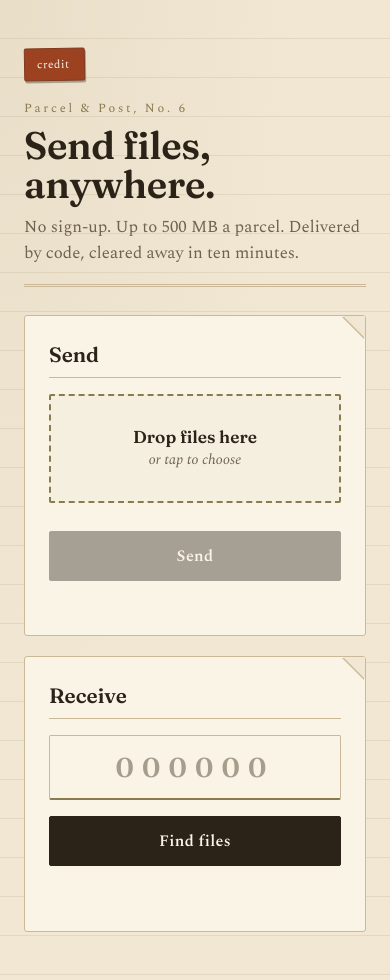
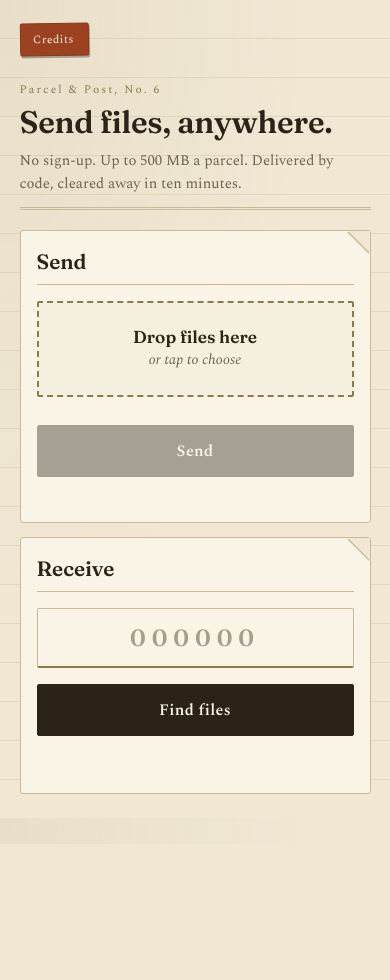
Before and after one commit to aditya8975/SharePort, a website: page public/index.html in a window 390 px wide. After the commit the page ends 844 px from the top, so only its background shows below. Drawn offline with nearby package versions, Linux system fonts and the light colour scheme.

Commit message:
Update index.html

```diff
--- a/public/index.html
+++ b/public/index.html
@@ -2,7 +2,7 @@
 <html lang="en">
 <head>
 <meta charset="utf-8">
-<meta name="viewport" content="width=device-width, initial-scale=1">
+<meta name="viewport" content="width=device-width, initial-scale=1, viewport-fit=cover">
 <title>SharePort — send files with a code</title>
 <link rel="preconnect" href="https://fonts.googleapis.com">
 <link rel="preconnect" href="https://fonts.gstatic.com" crossorigin>
@@ -17,47 +17,57 @@
   :root{ --paper:#1C1711; --card:#241E15; --ink:#EEE4CC; --muted:#AE9E80;
          --rust:#D97A54; --brass:#B6A772; --line:#4A412E; --err:#E8886D; color-scheme:dark; }
 }
+:root{box-sizing:border-box}
+html{-webkit-text-size-adjust:100%}
 *{box-sizing:border-box}
 body{
-  margin:0;min-height:100vh;padding:48px 24px;
+  margin:0;min-height:100%;
+  padding:clamp(20px,6vw,48px) clamp(14px,5vw,24px);
+  padding-top:max(clamp(20px,6vw,48px), env(safe-area-inset-top));
+  padding-bottom:max(clamp(20px,6vw,48px), env(safe-area-inset-bottom));
   background:var(--paper);color:var(--ink);
   background-image:
     repeating-linear-gradient(transparent 0 38px, color-mix(in srgb, var(--brass) 14%, transparent) 38px 39px),
     radial-gradient(ellipse at top left, color-mix(in srgb, var(--brass) 8%, transparent), transparent 55%);
   font-family:'Spectral',Georgia,serif;
   display:grid;place-items:start center;position:relative;
+  overflow-x:hidden;
 }
-main{width:100%;max-width:860px;position:relative}
+main{width:100%;max-width:860px;position:relative;margin-inline:auto}
+@media(min-width:1400px){main{max-width:980px}}
 
 /* corner stamp / credit */
 .credit{
-  position:absolute;top:-30px;right:-6px;
+  position:absolute;top:max(-30px, calc(-30px - env(safe-area-inset-top)));right:-6px;
   font-family:'Spectral',serif;font-size:.72rem;letter-spacing:.04em;
   color:var(--card);background:var(--rust);
   padding:7px 14px 7px 12px;border-radius:2px;
   text-decoration:none;transform:rotate(3deg);
   box-shadow:1px 2px 0 color-mix(in srgb, var(--ink) 35%, transparent);
   border:1px solid color-mix(in srgb, var(--ink) 25%, var(--rust));
+  max-width:min(78vw, 280px);overflow:hidden;text-overflow:ellipsis;white-space:nowrap;
 }
 .credit:hover{transform:rotate(0deg)}
 .credit:focus-visible{outline:2px solid var(--ink);outline-offset:2px}
-@media(max-width:600px){.credit{position:static;display:inline-block;margin-bottom:18px;transform:rotate(-1deg)}}
+@media(max-width:680px){.credit{position:static;display:inline-block;margin-bottom:18px;transform:rotate(-1deg);max-width:100%}}
 
-header{border-bottom:3px double var(--line);padding-bottom:18px;margin-bottom:28px}
-.mark{font-size:.78rem;letter-spacing:.22em;color:var(--brass);margin:0 0 8px}
+header{border-bottom:3px double var(--line);padding-bottom:clamp(12px,3vw,18px);margin-bottom:clamp(20px,5vw,28px)}
+.mark{font-size:.72rem;letter-spacing:.18em;color:var(--brass);margin:0 0 8px}
 h1{
   font-family:'Fraunces',serif;font-optical-sizing:auto;
-  font-size:clamp(2.4rem,6.4vw,3.8rem);font-weight:600;
-  letter-spacing:-.01em;line-height:1.02;margin:0 0 10px;
+  font-size:clamp(1.9rem,8vw,3.8rem);font-weight:600;
+  letter-spacing:-.01em;line-height:1.04;margin:0 0 10px;
+  word-break:break-word;
 }
-.sub{color:var(--muted);margin:0;font-size:1.05rem;max-width:46ch}
+.sub{color:var(--muted);margin:0;font-size:clamp(.92rem,2.6vw,1.05rem);max-width:46ch}
 
-.grid{display:grid;grid-template-columns:1fr 1fr;gap:20px}
-@media(max-width:720px){.grid{grid-template-columns:1fr}}
+.grid{display:grid;grid-template-columns:1fr 1fr;gap:clamp(14px,3vw,20px)}
+@media(max-width:680px){.grid{grid-template-columns:1fr}}
 
 section{
   background:var(--card);border:1px solid var(--line);border-radius:3px;
-  padding:26px 24px;position:relative;
+  padding:clamp(18px,4vw,26px) clamp(16px,4vw,24px);position:relative;
+  min-width:0;
 }
 section::before{
   content:'';position:absolute;top:0;right:0;width:0;height:0;
@@ -71,7 +81,7 @@ h2{
 }
 
 .drop{
-  border:2px dashed var(--brass);border-radius:2px;padding:30px 16px;
+  border:2px dashed var(--brass);border-radius:2px;padding:clamp(22px,6vw,30px) 16px;
   text-align:center;cursor:pointer;transition:.15s;background:color-mix(in srgb, var(--brass) 4%, transparent);
 }
 .drop:hover,.drop.over,.drop:focus-visible{border-color:var(--rust);background:color-mix(in srgb, var(--rust) 7%, transparent);outline:none}
@@ -79,14 +89,14 @@ h2{
 .drop span{color:var(--muted);font-size:.9rem;font-style:italic}
 
 .list{margin:12px 0 0;padding:0;list-style:none;font-size:.92rem}
-.list li{display:flex;justify-content:space-between;gap:10px;padding:8px 0;border-bottom:1px dotted var(--line)}
-.list li span:first-child{overflow:hidden;text-overflow:ellipsis;white-space:nowrap}
-.list li span:last-child,.list a{color:var(--muted);white-space:nowrap}
-.list a{color:var(--rust);font-weight:600;text-decoration:none;border-bottom:1px solid currentColor}
+.list li{display:flex;flex-wrap:wrap;justify-content:space-between;align-items:center;gap:6px 10px;padding:9px 0;border-bottom:1px dotted var(--line)}
+.list li span:first-child{overflow:hidden;text-overflow:ellipsis;white-space:nowrap;min-width:0;flex:1 1 140px}
+.list li span:last-child,.list a{color:var(--muted);white-space:nowrap;flex:0 0 auto}
+.list a{color:var(--rust);font-weight:600;text-decoration:none;border-bottom:1px solid currentColor;padding:4px 0}
 
 button{
   font-family:'Spectral',serif;font-weight:600;font-size:1rem;border:1px solid var(--ink);
-  border-radius:2px;padding:12px 20px;background:var(--ink);color:var(--card);
+  border-radius:2px;padding:13px 20px;min-height:48px;background:var(--ink);color:var(--card);
   cursor:pointer;width:100%;margin-top:16px;letter-spacing:.02em;transition:.15s;
 }
 button:hover:not(:disabled){background:var(--rust);border-color:var(--rust)}
@@ -98,19 +108,20 @@ button:focus-visible{outline:2px solid var(--rust);outline-offset:2px}
 
 .result{display:none;text-align:center}
 .code{
-  font-family:'Fraunces',serif;font-weight:600;font-size:clamp(2.2rem,8vw,3rem);
-  letter-spacing:.12em;color:var(--rust);
-  width:180px;height:180px;margin:10px auto;display:grid;place-items:center;
+  font-family:'Fraunces',serif;font-weight:600;font-size:clamp(1.7rem,7vw,3rem);
+  letter-spacing:.1em;color:var(--rust);
+  width:clamp(148px,42vw,180px);height:clamp(148px,42vw,180px);
+  margin:10px auto;display:grid;place-items:center;
   border:3px solid var(--rust);border-radius:50%;transform:rotate(-4deg);
   cursor:pointer;position:relative;
 }
 .code::after{content:'';position:absolute;inset:8px;border:1px dashed var(--rust);border-radius:50%}
-.result img{width:128px;height:128px;border:1px solid var(--line);padding:8px;background:#fff;margin-top:14px}
+.result img{width:clamp(104px,34vw,128px);height:clamp(104px,34vw,128px);border:1px solid var(--line);padding:8px;background:#fff;margin-top:14px;max-width:100%}
 .note{color:var(--muted);font-size:.88rem;margin:10px 0 0;font-style:italic}
 
 input{
-  font-family:'Fraunces',serif;font-size:1.7rem;font-weight:600;letter-spacing:.3em;
-  text-align:center;width:100%;padding:14px 12px;border:1px solid var(--line);
+  font-family:'Fraunces',serif;font-size:clamp(1.3rem,6vw,1.7rem);font-weight:600;letter-spacing:.25em;
+  text-align:center;width:100%;padding:14px 8px;border:1px solid var(--line);
   border-bottom:2px solid var(--brass);border-radius:2px;background:transparent;color:var(--ink);
 }
 input::placeholder{color:color-mix(in srgb, var(--muted) 60%, transparent)}
@@ -120,7 +131,7 @@ input:focus{border-color:var(--rust);outline:none}
 </head>
 <body>
 <main>
-  <a class="credit" href="https://adkatareport.onrender.com/" target="_blank" rel="noopener">credit</a>
+  <a class="credit" href="https://adkatareport.onrender.com/" target="_blank" rel="noopener">Credits</a>
   <header>
     <p class="mark">Parcel &amp; Post, No. 6</p>
     <h1>Send files, anywhere.</h1>
```
